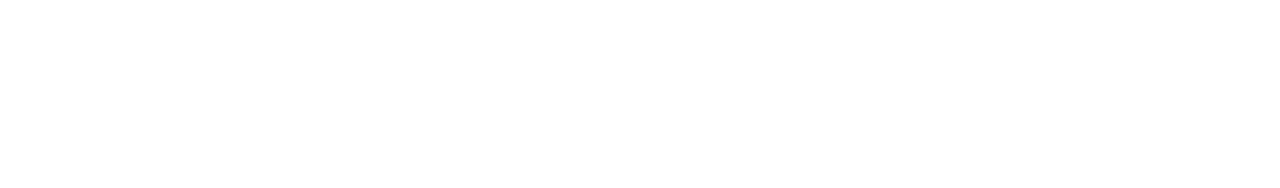
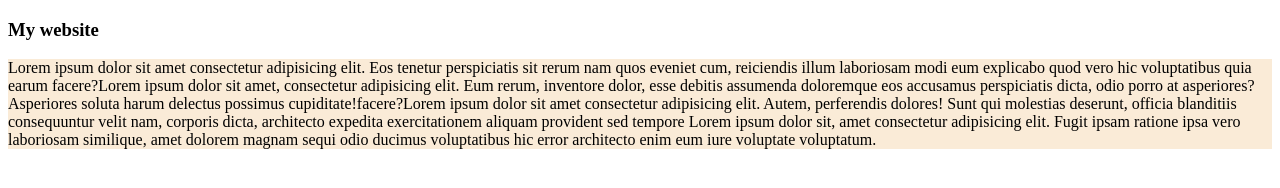
Before and after one commit to partha209/My-website, a plain HTML site: page index.html in a window 1280 px wide. Drawn offline with Linux system fonts and the light colour scheme.

Commit message:
added my blog

```diff
--- a/index.html
+++ b/index.html
@@ -4,8 +4,19 @@
     <meta charset="UTF-8">
     <meta name="viewport" content="width=device-width, initial-scale=1.0">
     <title>My website</title>
+    <link rel="stylesheet" href="styles/index.css">
 </head>
 <body>
 
+      <h3>My website</h3>
+       <div>
+
+             <p>Lorem ipsum dolor sit amet consectetur adipisicing elit. Eos tenetur perspiciatis sit rerum nam quos eveniet cum, reiciendis illum laboriosam modi eum explicabo quod vero hic voluptatibus quia earum facere?Lorem ipsum dolor sit amet, consectetur adipisicing elit. Eum rerum, inventore dolor, esse debitis assumenda doloremque eos accusamus perspiciatis dicta, odio porro at asperiores? Asperiores soluta harum delectus possimus cupiditate!facere?Lorem ipsum dolor sit amet consectetur adipisicing elit. Autem, perferendis dolores! Sunt qui molestias deserunt, officia blanditiis consequuntur velit nam, corporis dicta, architecto expedita exercitationem aliquam provident sed tempore Lorem ipsum dolor sit, amet consectetur adipisicing elit. Fugit ipsam ratione ipsa vero laboriosam similique, amet dolorem magnam sequi odio ducimus voluptatibus hic error architecto enim eum iure voluptate voluptatum.</p>
+
+
+
+       </div>
+
+
 </body>
 </html>
--- /dev/null
+++ b/styles/index.css
@@ -0,0 +1,4 @@
+p{
+
+    background-color: antiquewhite;
+}
```
